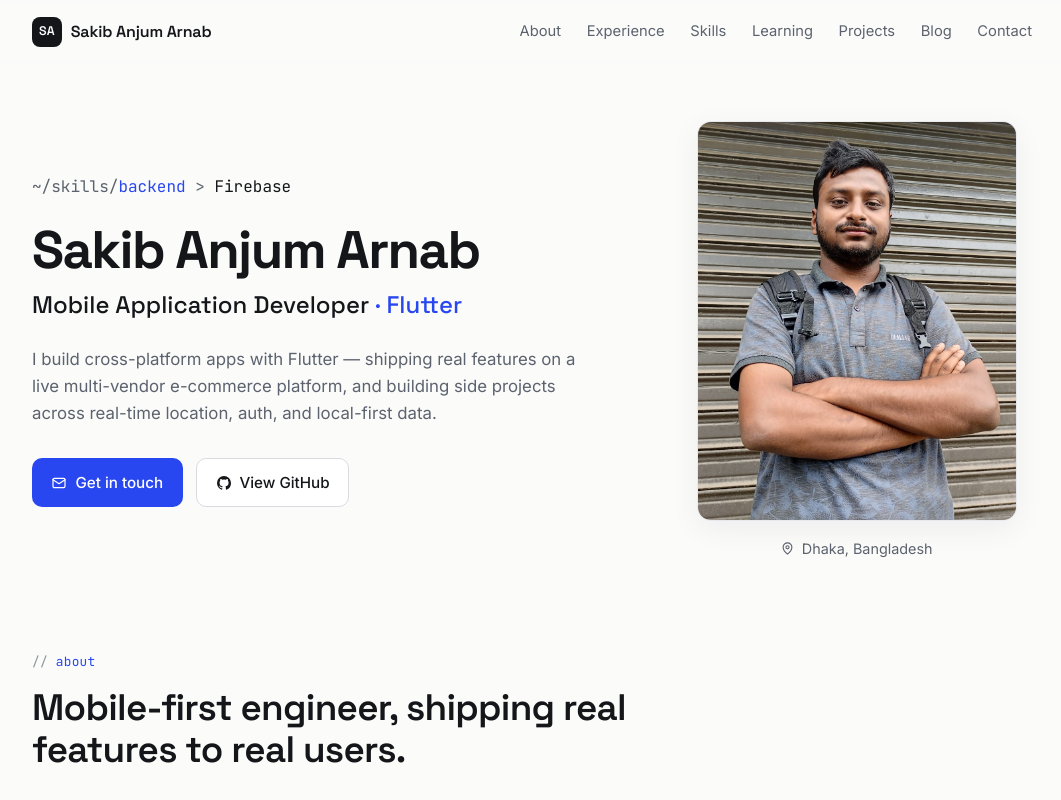
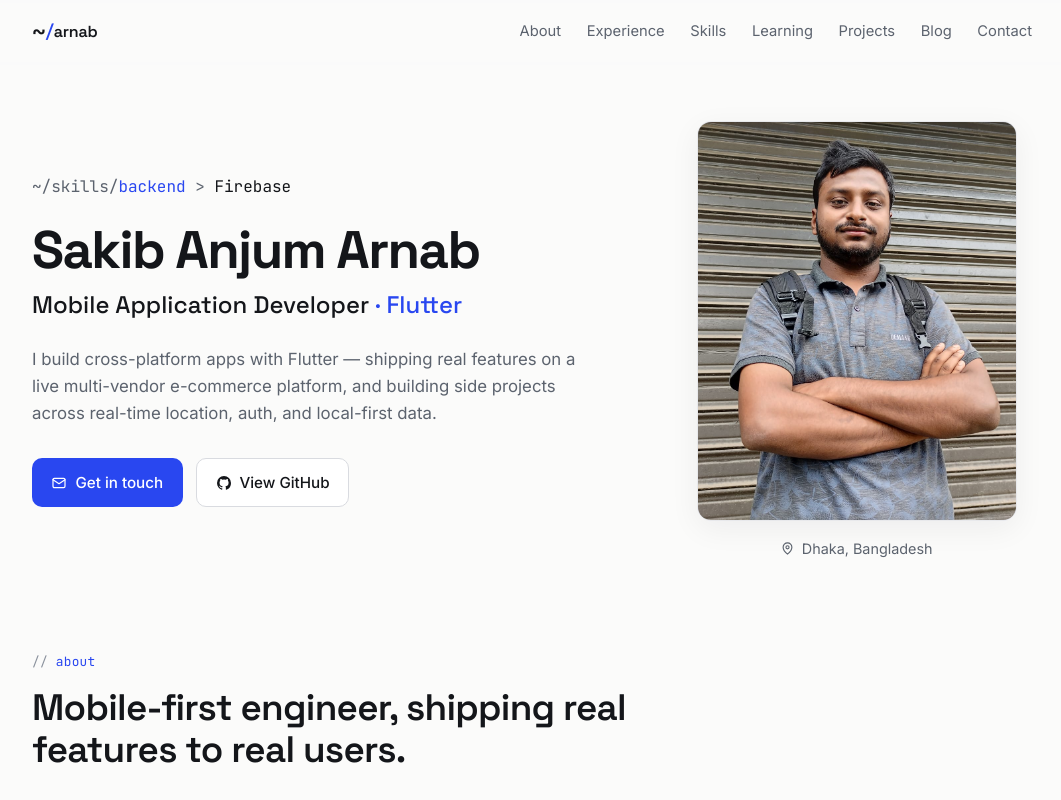
Before and after one commit to anjumArnab/me, a React (Vite) app: page / in a window 1280 px wide. Shown: the top 800 px of the page, without its empty margins (108-1169 px from the left). Built offline with nearby package versions, Linux system fonts and the light colour scheme.

Commit message:
refactor Navbar component to replace brand mark with terminal-style prompt and update favicon for improved visual consistency

```diff
--- a/src/components/Navbar.css
+++ b/src/components/Navbar.css
@@ -22,21 +22,33 @@
 .nav__brand {
   display: inline-flex;
   align-items: center;
-  gap: 0.55rem;
   font-family: var(--font-display);
   font-weight: 600;
 }
 
-.nav__mark {
-  display: grid;
-  place-items: center;
-  width: 30px;
-  height: 30px;
-  border-radius: 8px;
-  background: var(--ink);
-  color: #fff;
-  font-size: 0.78rem;
-  letter-spacing: 0.03em;
+/* The ~/ prompt — same mono-text treatment as the hero's ~/skills line.
+   Vertically centered on the name beside it. */
+.nav__prompt {
+  display: inline-flex;
+  align-items: center;
+  font-family: var(--font-mono);
+  font-weight: 500;
+  font-size: 1.1rem;
+  line-height: 1;
+  letter-spacing: -0.08em; /* pull the pair together slightly */
+}
+
+.nav__prompt-tilde {
+  color: var(--ink);
+  font-size: 1.45rem; /* bigger than the slash — reads clearly at nav size */
+  /* No manual nudge: measured from JetBrains Mono's glyph bboxes, the ~
+     (ink center 0.3525em) and / (0.36em) sit centered in their line boxes
+     by design — align-items: center already lands both on the row's
+     centerline. Adding a translate here is what mis-centered the ~. */
+}
+
+.nav__prompt-slash {
+  color: var(--accent);
 }
 
 .nav__name {
--- a/src/components/Navbar.jsx
+++ b/src/components/Navbar.jsx
@@ -25,8 +25,11 @@ export default function Navbar() {
     <header className={`nav ${scrolled ? 'nav--scrolled' : ''}`}>
       <div className="container nav__inner">
         <a href="#top" className="nav__brand" onClick={() => setOpen(false)}>
-          <span className="nav__mark">SA</span>
-          <span className="nav__name">Sakib Anjum Arnab</span>
+          <span className="nav__prompt" aria-hidden="true">
+            <span className="nav__prompt-tilde">~</span>
+            <span className="nav__prompt-slash">/</span>
+          </span>
+          <span className="nav__name">arnab</span>
         </a>
 
         <nav className={`nav__links ${open ? 'is-open' : ''}`} aria-label="Primary">
```
Also changed, not shown: public/favicon.svg.
